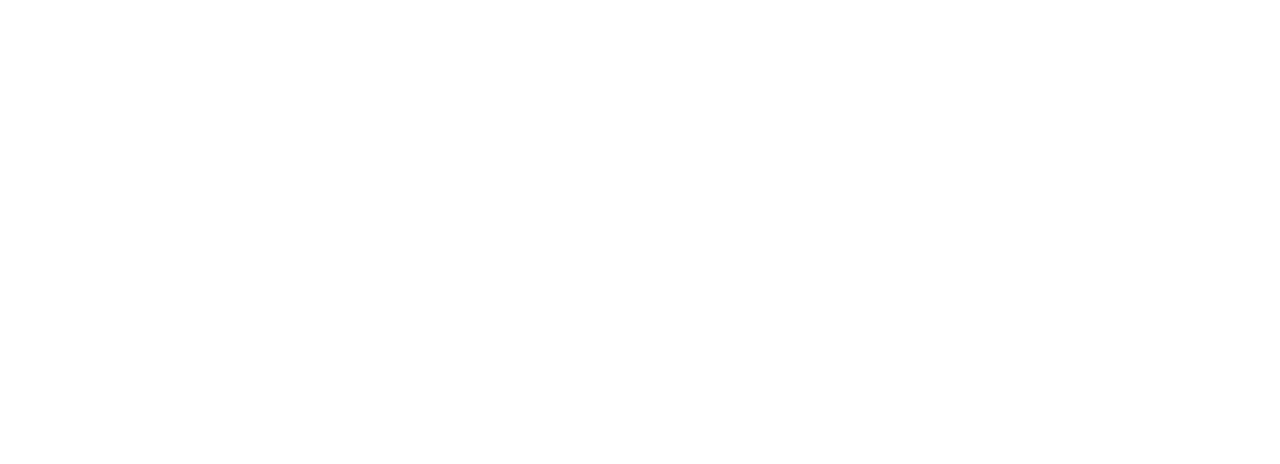
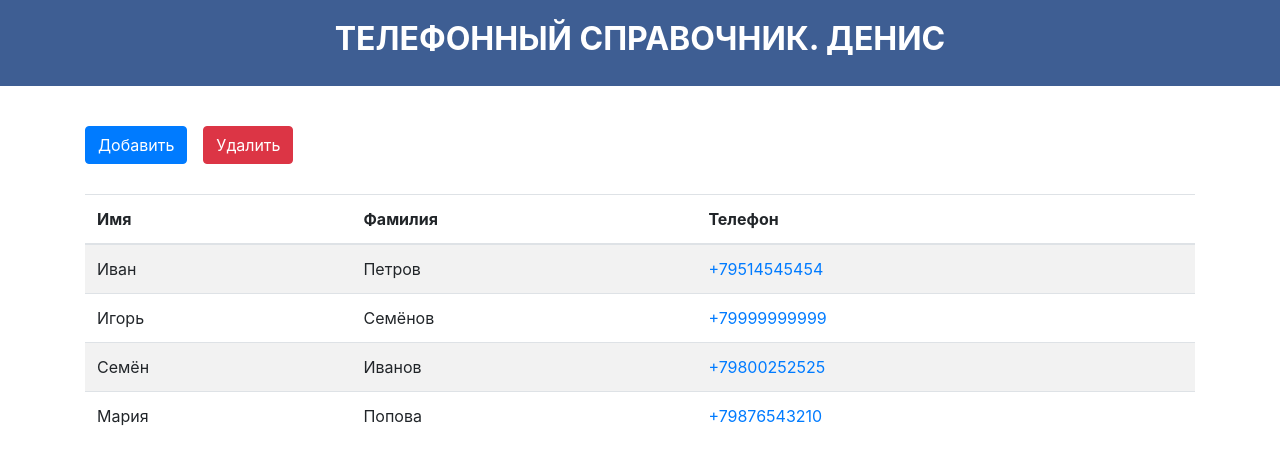
Before and after one commit to Den3003/Module_05Phone-book, a website: page index.html in a window 1280 px wide. Drawn offline with nearby package versions, Linux system fonts and the light colour scheme.

Commit message:
Повторить то что было в уроке

```diff
--- a/index.html
+++ b/index.html
@@ -12,10 +12,17 @@
   <link rel="stylesheet" href="https://cdnjs.cloudflare.com/ajax/libs/bootstrap/4.6.1/css/bootstrap.min.css">
   <link rel="stylesheet" href="phonebook/css/style.css">
 
+  <script src="phonebook/script/script.js" defer></script>
+
+  <script>
+    document.addEventListener('DOMContentLoaded', () => {
+      phoneBookInit('#app', 'Денис');
+    })
+  </script>
 </head>
 
 <body>
-
+  <div id="app"></div>
 </body>
 
 </html>
--- /dev/null
+++ b/phonebook/script/script.js
@@ -0,0 +1,221 @@
+'use strict';
+
+const data = [
+  {
+    name: 'Иван',
+    surname: 'Петров',
+    phone: '+79514545454',
+  },
+  {
+    name: 'Игорь',
+    surname: 'Семёнов',
+    phone: '+79999999999',
+  },
+  {
+    name: 'Семён',
+    surname: 'Иванов',
+    phone: '+79800252525',
+  },
+  {
+    name: 'Мария',
+    surname: 'Попова',
+    phone: '+79876543210',
+  },
+];
+
+{
+  const createContainer = () => {
+    const container = document.createElement('div');
+
+    container.classList.add('container');
+
+    return container;
+  };
+
+  const createHeader = () => {
+    const header = document.createElement('header');
+    const headerContainer = createContainer();
+
+    header.classList.add('header');
+    header.append(headerContainer);
+    header.headerContainer = headerContainer;
+
+    return header;
+  };
+
+  const createLogo = title => {
+    const h1 =document.createElement('h1');
+
+    h1.classList.add('logo');
+    h1.textContent = `Телефонный справочник. ${title}`;
+
+    return h1;
+  };
+
+  const createMain = () => {
+    const main = document.createElement('main');
+    const mainContainer = createContainer();
+
+    main.append(mainContainer);
+    main.mainContainer = mainContainer;
+
+    return main;
+  };
+
+  const createButtonsGroup = params => {
+    const btnWrapper =document.createElement('div');
+
+    btnWrapper.classList.add('btn-wrapper');
+
+    const btns = params.map(({className, type, text}) => {
+      const button = document.createElement('button');
+
+      button.type = type;
+      button.textContent = text;
+      button.className = className;
+
+      return button;
+    });
+
+    btnWrapper.append(...btns);
+
+    return {
+      btnWrapper,
+      btns,
+    };
+  };
+
+  const createTable = () => {
+    const table = document.createElement('table');
+    const thead = document.createElement('thead');
+    const tbody = document.createElement('tbody');
+
+    table.classList.add('table', 'table-striped');
+    thead.insertAdjacentHTML('beforeend', `
+      <tr>
+        <th class="delete">Удалить</th>
+        <th>Имя</th>
+        <th>Фамилия</th>
+        <th>Телефон</th>
+      </tr>
+    `);
+    table.append(thead, tbody);
+    table.tbody = tbody;
+
+    return table;
+  };
+
+  const createForm = () => {
+    const overlay = document.createElement('div');
+    const form = document.createElement('form');
+
+    overlay.classList.add('form-overlay');
+    form.classList.add('form');
+    form.insertAdjacentHTML('beforeend', `
+      <button class="close" type="button"></button>
+      <h2 class="form-title">Добавить контакт</h2>
+      <div class="form-group">
+        <label class="form-label" for="name">Имя:</label>
+        <input class="form-input" name="name" id="name" type="text" required>
+      </div>
+      <div class="form-group">
+        <label class="form-label" for="surname">Фамилия:</label>
+        <input class="form-input" name="surname" id="surname" type="text" required>
+      </div>
+      <div class="form-group">
+        <label class="form-label" for="phone">Телефон:</label>
+        <input class="form-input" name="phone" id="phone" type="number" required>
+      </div>
+    `);
+
+    const buttonGroup = createButtonsGroup([
+      {
+        className: 'btn btn-primary mr-3',
+        type: 'submit',
+        text: 'Добавить',
+      },
+      {
+        className: 'btn btn-danger',
+        type: 'reset',
+        text: 'Отмена',
+      },
+    ]);
+
+    form.append(...buttonGroup.btns);
+    overlay.append(form)
+
+    return {
+      overlay,
+      form,
+    };
+  };
+
+
+  const renderPhoneBook = (app, title) => {
+    const header = createHeader();
+    const logo = createLogo(title);
+    const main = createMain();
+    const buttonGroup = createButtonsGroup([
+      {
+        className: 'btn btn-primary mr-3',
+        type: 'button',
+        text: 'Добавить',
+      },
+      {
+        className: 'btn btn-danger',
+        type: 'button',
+        text: 'Удалить',
+      },
+    ]);
+    const table = createTable();
+    const form = createForm();
+
+
+    header.headerContainer.append(logo);
+    main.mainContainer.append(buttonGroup.btnWrapper, table, form.overlay);
+    app.append(header, main);
+
+    return {
+      list: table.tbody,
+    };
+  };
+
+  const createRow = ({name: firstName, surname, phone}) => {
+    const tr = document.createElement('tr');
+    const tdDel = document.createElement('td');
+    const buttonDel = document.createElement('button');
+    const tdName = document.createElement('td');
+    const tdSurname = document.createElement('td');
+    const tdPhone = document.createElement('td');
+    const phoneLink = document.createElement('a');
+
+    tdName.textContent = firstName;
+    tdSurname.textContent = surname;
+    phoneLink.href = `tel:${phone}`;
+    phoneLink.textContent = phone;
+    tdPhone.append(phoneLink);
+    tdDel.classList.add('delete');
+    buttonDel.classList.add('del-icon');
+    tdDel.append(buttonDel);
+    tr.append(tdDel, tdName, tdSurname, tdPhone);
+
+    return tr;
+
+  };
+
+  const renderContacts = (elem, data) => {
+    const allRow = data.map(createRow);
+    elem.append(...allRow);
+  };
+
+  const init = (selectorApp, title) => {
+    const app = document.querySelector(selectorApp);
+    const phoneBook = renderPhoneBook(app, title);
+    const {list} = phoneBook;
+
+    renderContacts(list, data);
+    // Фукционал
+  };
+
+  window.phoneBookInit = init;
+}
```
